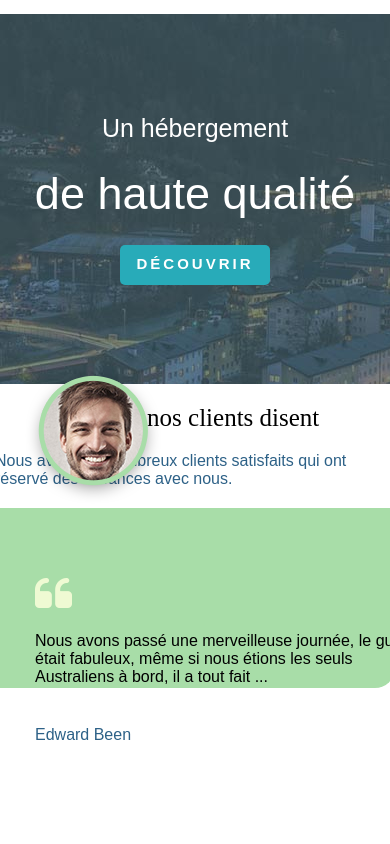
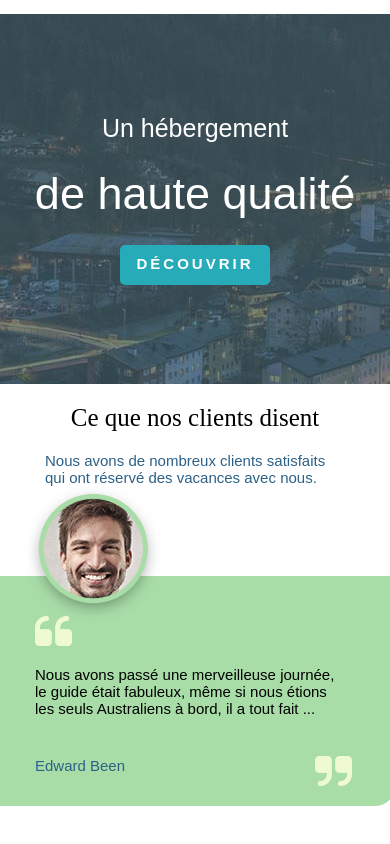
Before and after one commit to MaiwL/MASSIF, a plain HTML site: page index.html in a window 390 px wide. Shown: the part 1416-2260 px from the top of the page. After the commit the page ends 2222 px from the top, so only its background shows below. Drawn offline with Linux system fonts and the light colour scheme.

Commit message:
MASSIF RESPONSIVE

```diff
--- a/style.less
+++ b/style.less
@@ -706,25 +706,33 @@ body{
             }
         }
 
-        // **************Fooetr******************
+        // **************Footer******************
 
         footer{
-            height: 500px;
-            p:nth-child(2){
-                width: 400px;
+            p{
+                font-size: 15px;
+                width: 300px;
             }
             .avis{
-                height: 180px;
-                padding: 0;
                 .edward{
-                    height: 180px;
+                    position: relative;
+                    height: 230px;
                     width: 400px;
-                    .edward1{
+                    .edward2{
                         img{
+                            position: absolute;
+                            top: 40px
                         }
                     }
-                    .edward2{
-
+                    p{
+                        width: 300px;
+                    }
+                    .bas1{
+                        .guillemet1{
+                            position: absolute;
+                            top: 180px;
+                            left: 320px;
+                        }
                     }
                 }
             }
```
Also changed, not shown: style.css.
